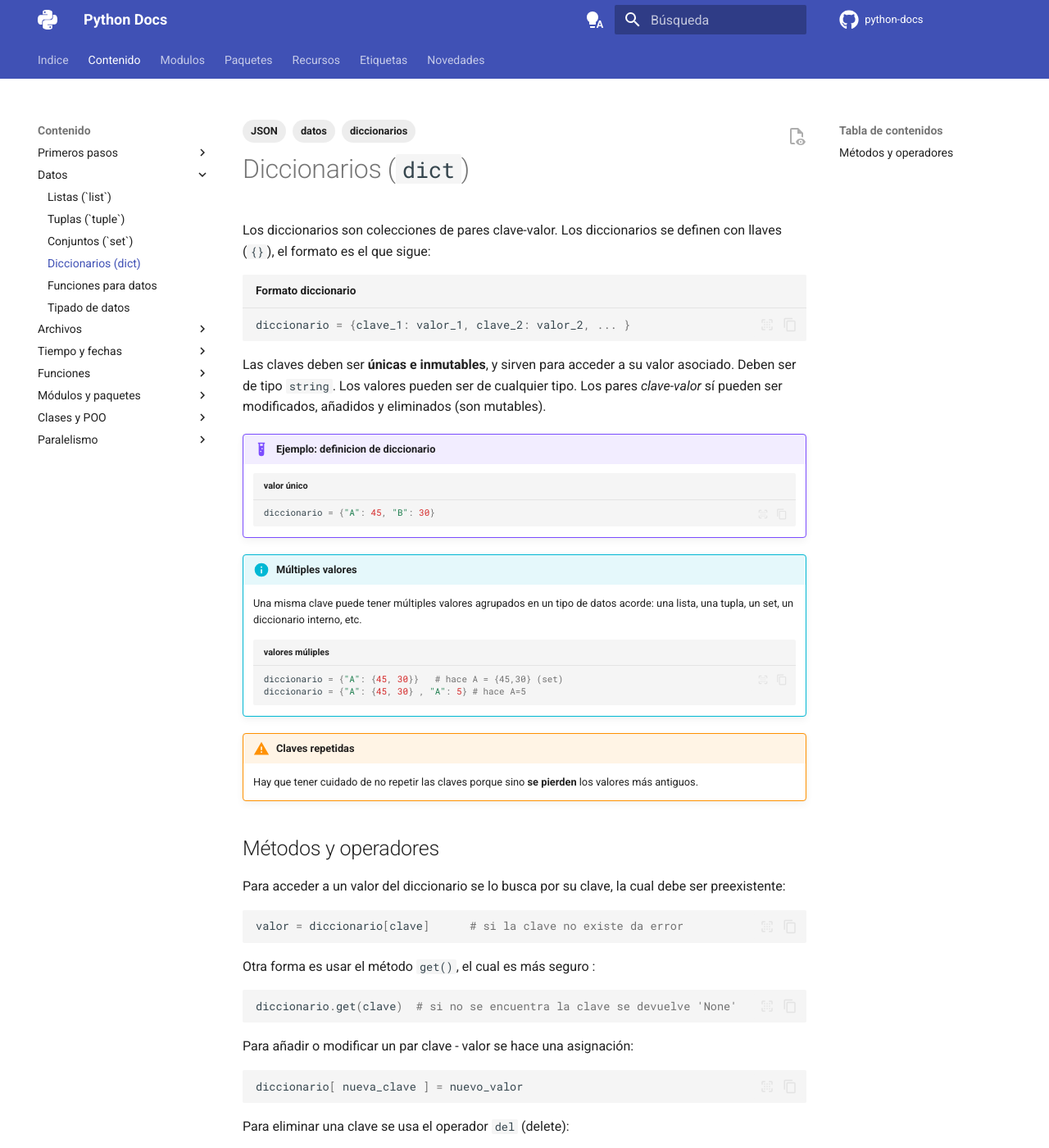
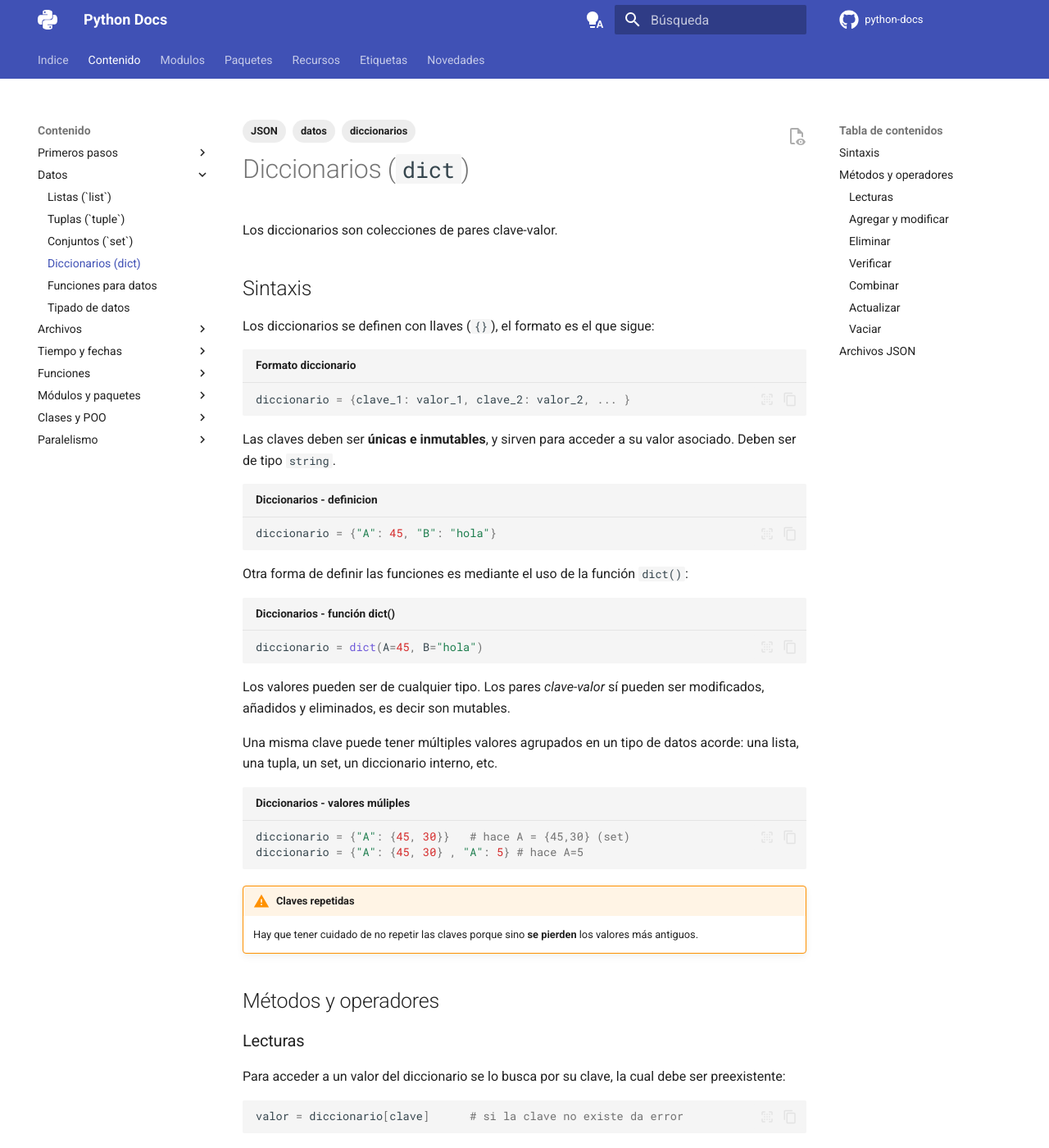
Before and after one commit to alejrot/python-docs, an MkDocs documentation site: the page built from docs/datos/diccionarios.md, in a window 1280 px wide and 1400 px high. Shown: the whole window at 82% size. Built offline with MkDocs 1.6.1 and Material for MkDocs 9.7.7, drawn with Linux system fonts in a browser that asks for light colours; plug-ins that fetch from the network failed and are left out; comment, search, counter and statistics services are not loaded; some of the changed text lies outside the part shown.

Commit message:
Datos: diccionarios actualizado

````diff
--- a/docs/datos/diccionarios.md
+++ b/docs/datos/diccionarios.md
@@ -7,32 +7,50 @@
 
 # Diccionarios (`dict`)
 
+
+
 Los diccionarios son colecciones de pares clave-valor.
+
+## Sintaxis
+
 Los diccionarios se definen con llaves (`{}`),
 el formato es el que sigue:
 ```python title="Formato diccionario"
 diccionario = {clave_1: valor_1, clave_2: valor_2, ... }
 ```
+Las claves deben ser **únicas e inmutables**, y sirven para acceder a su valor asociado. Deben ser de tipo `string`.
 
-Las claves deben ser **únicas e inmutables**, y sirven para acceder a su valor asociado. Deben ser de tipo `string`. Los valores pueden ser de cualquier tipo. Los pares *clave-valor* sí pueden ser modificados, añadidos y eliminados (son mutables).
+```python title="Diccionarios - definicion"
+diccionario = {"A": 45, "B": "hola"}
+```
 
-!!! example "Ejemplo: definicion de diccionario"
-    ```python title="valor único"
-    diccionario = {"A": 45, "B": 30}
-    ```
+Otra forma de definir las funciones es mediante el uso de la función `dict()`:
 
-!!! info "Múltiples valores"
-    Una misma clave puede tener múltiples valores agrupados en un tipo de datos acorde: una lista, una tupla, un set, un diccionario interno, etc.
 
-    ```python title="valores múliples"
-    diccionario = {"A": {45, 30}}   # hace A = {45,30} (set)
-    diccionario = {"A": {45, 30} , "A": 5} # hace A=5
-    ```
+```python title="Diccionarios - función dict()"
+diccionario = dict(A=45, B="hola")
+```
+
+Los valores pueden ser de cualquier tipo.
+Los pares *clave-valor* sí pueden ser modificados, añadidos y eliminados,
+es decir son mutables.
+
+Una misma clave puede tener múltiples valores agrupados en un tipo de datos acorde: una lista, una tupla, un set, un diccionario interno, etc.
+
+```python title="Diccionarios - valores múliples"
+diccionario = {"A": {45, 30}}   # hace A = {45,30} (set)
+diccionario = {"A": {45, 30} , "A": 5} # hace A=5
+```
+
 
 !!! warning "Claves repetidas"
     Hay que tener cuidado de no repetir las claves porque sino **se pierden** los valores más antiguos.
 
+
+
 ## Métodos y operadores
+
+### Lecturas
 
 Para acceder a un valor del diccionario se lo busca por su clave, la cual debe ser preexistente:
 ```python
@@ -41,15 +59,6 @@
 Otra forma es usar el método `get()`, el cual es más seguro :
 ```python
 diccionario.get(clave)  # si no se encuentra la clave se devuelve 'None'
-```
-
-Para añadir o modificar un par clave - valor se hace una asignación:
-```python
-diccionario[ nueva_clave ] = nuevo_valor
-```
-Para eliminar una clave se usa el operador `del` (delete):
-```python
-del diccionario[clave]
 ```
 
 La lectura de todas las claves de un diccionario se puede usar el método `keys()`:
@@ -68,6 +77,25 @@
 ```
 donde cada par se engloba en una tupla y el conjunto se agrupa en una lista.
 
+### Agregar y modificar
+
+
+Para añadir o modificar un par clave - valor se hace una asignación:
+```python
+diccionario[ nueva_clave ] = nuevo_valor
+```
+
+### Eliminar
+
+Para eliminar una clave se usa el operador `del` (delete):
+```python
+del diccionario[clave]
+```
+
+
+### Verificar
+
+
 Con el operador `in` podemos chequear la existencia de una clave particular ó de un valor:
 ```python
 existe_clave = clave in diccionario             # verificacion de clave directa
@@ -79,10 +107,39 @@
 diccionario = dict.fromkeys([clave_1, clave_2, ...] )
 ```
 
+### Combinar
+
+Dos diccionarios se pueden unir mediante el operador `|`:
+
+```python
+diccionario_juntos = diccionario_A | diccionario_B
+```
+
+### Actualizar
+
+Un diccionario puede ser actualizado y expandido
+con los pares clave-valor de otro
+mediante el uso del método `update()`:
 
 
-!!! tip "Archivos JSON"
-    Los archivos JSON están dedicados al guardado de pares clave-valor.
-    Los diccionarios pueden guardarse y leerse
-    en estos archivos con ayuda del
-    [módulo `json`.](../archivos/json.md)
+```python
+diccionario_original.update(diccionario_agregado)
+```
+
+El método guarda los cambios de forma permanente.
+
+### Vaciar
+
+El método `clear()` borra todos los datos internos del diccionario.
+
+```python
+diccionario.clear()
+```
+
+
+## Archivos JSON
+
+Los archivos JSON están dedicados al guardado de pares clave-valor.
+Los diccionarios pueden guardarse y leerse
+en estos archivos con ayuda del
+[módulo `json`.](../archivos/json.md)
````
Also changed, not shown: docs/archivos/json.md (+1 -1 lines).
